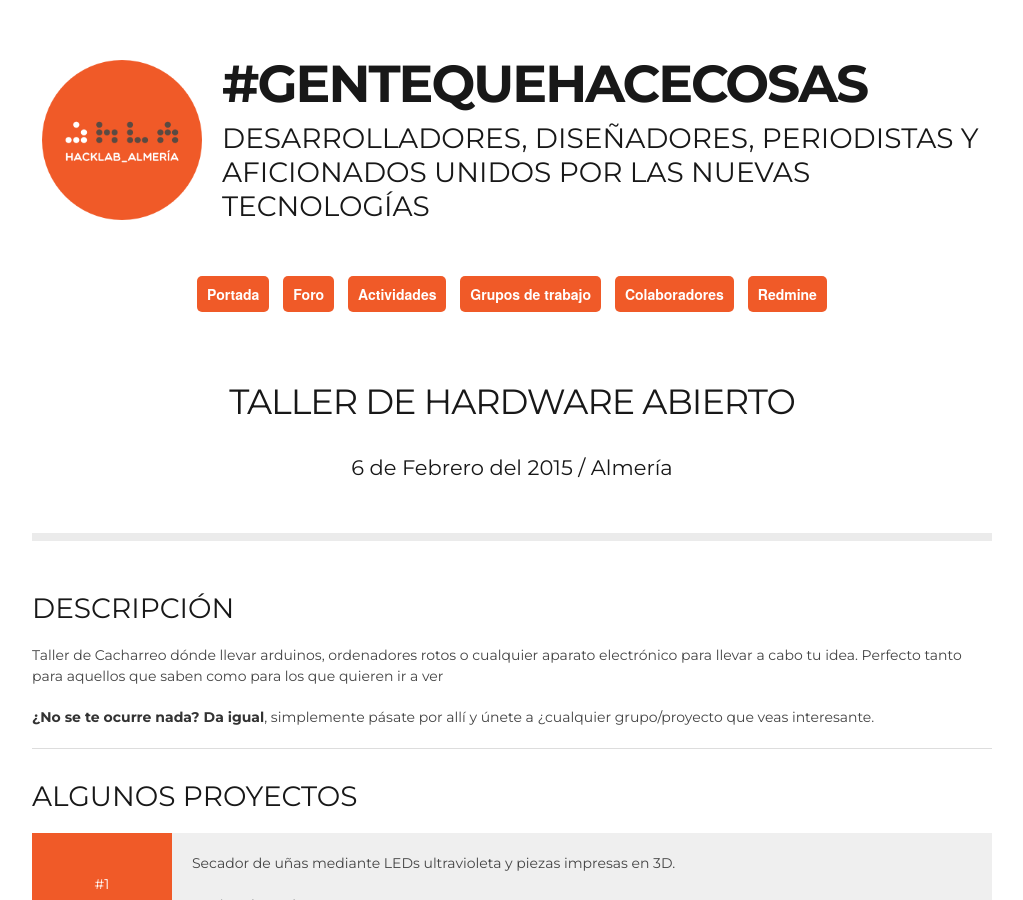
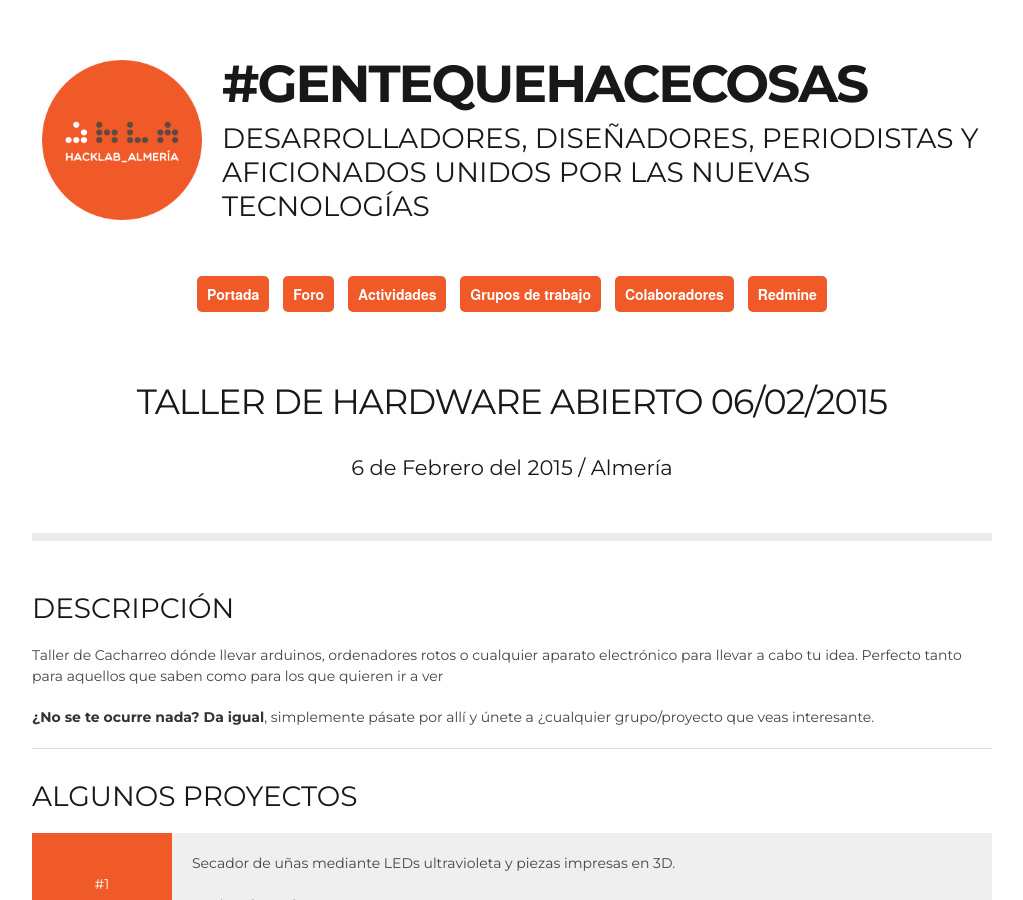
Before and after one commit to HackLab-Almeria/hacklab-almeria.github.io, a Jekyll site: the page built from _posts/2015-02-06-taller-de-hardware-abierto.md, in a window 1280 px wide and 900 px high. Shown: the whole window, without its empty margins (128-1151 px from the left). Built offline with Jekyll 4.4.1, drawn with Linux system fonts in a browser that asks for light colours; a script that is not in the unit is left out; comment, search, counter and statistics services are not loaded.

Commit message:
Añadimos la fecha en el título de los talleres de hardware abierto, así no tienen todos el mismo títutlo

```diff
--- a/_posts/2015-02-06-taller-de-hardware-abierto.md
+++ b/_posts/2015-02-06-taller-de-hardware-abierto.md
@@ -1,6 +1,6 @@
 ---
 layout: post
-title: Taller de Hardware Abierto
+title: Taller de Hardware Abierto 06/02/2015
 subtitle: 6 de Febrero del 2015 / Almería
 category: evento
 ---
```
Also changed, not shown: _posts/2015-02-13-taller-de-hardware-abierto.md (+1 -1 lines).
